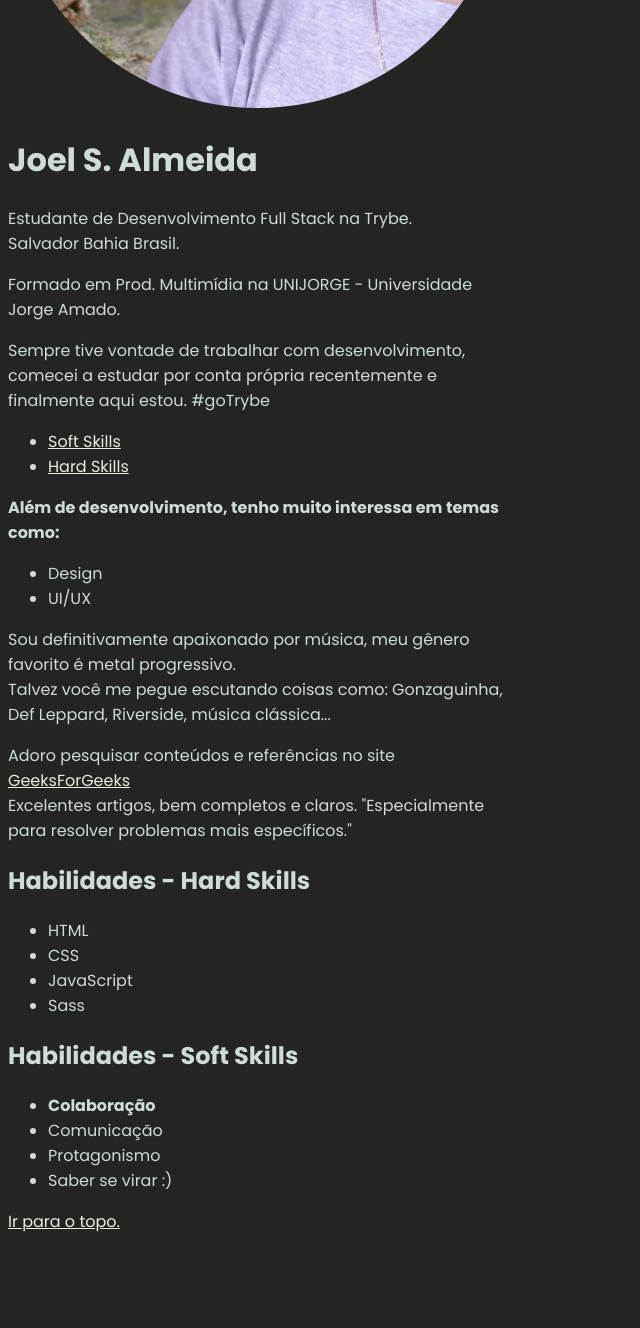
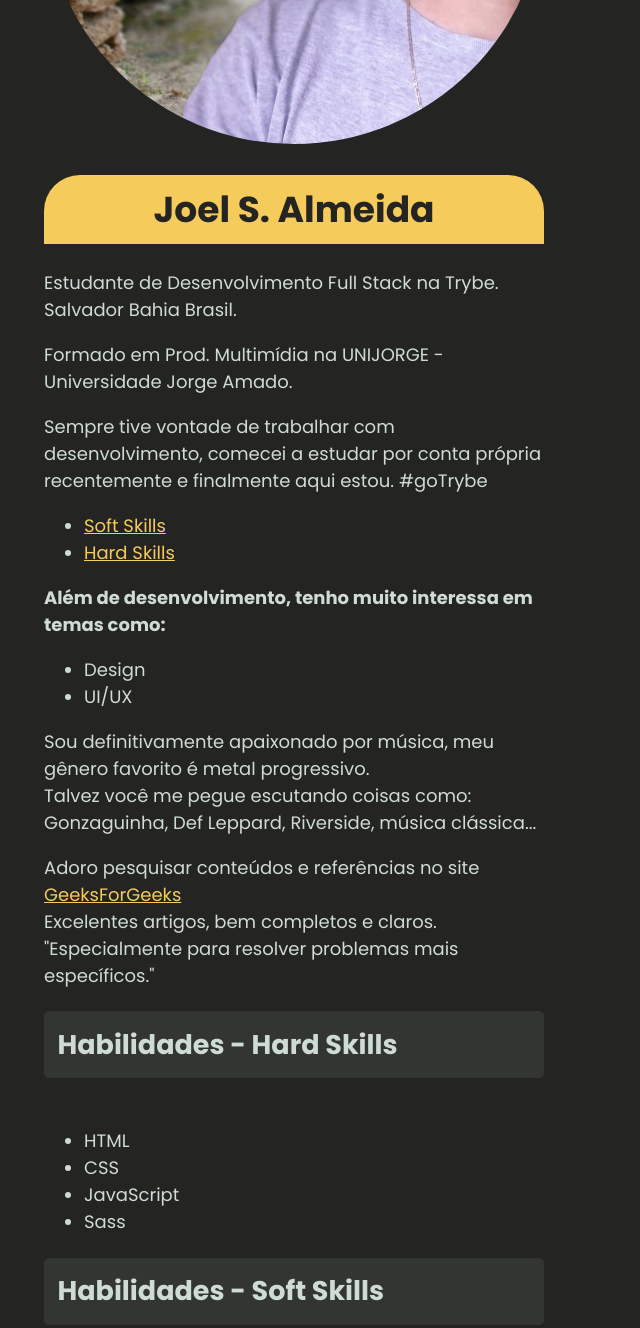
Before and after one commit to joelsalmeida/trybe-portfolio, a plain HTML site: page index.html in a window 1280 px wide. Shown: the part 400-1728 px from the top of the page, without its empty margins (0-640 px from the left). Before the commit the page ends 1642 px from the top, so only its background shows below. Drawn offline with Linux system fonts and the light colour scheme.

Commit message:
Adiciona elementos de destaque, altera algumas cores.

```diff
--- a/index.html
+++ b/index.html
@@ -14,14 +14,22 @@
     <style>
         body {
             font-family: 'Poppins', sans-serif;
+            font-size: 18px;
             background-color: #242423;
             color: #CFDBD5;
             text-decoration: none;
             max-width: 500px;
+            padding: 2em;
         }
 
         h1 {
             font-weight: 700;
+            background-color: #f5cb5c;
+            color: #242423;
+            padding: 0.2em;
+            text-align: center;
+            border-top-right-radius: 1em;
+            border-top-left-radius: 1em;
         }
 
         img {
@@ -29,7 +37,17 @@
         }
 
         a {
-            color: #E8EDDF;
+            color: #f5cb5c;
+        }
+
+        .featured {
+            background-color: #333533;
+            padding: 0.5em;
+            border-radius: 0.2em;
+        }
+
+        .list {
+            padding-top: 1.5em;
         }
     </style>
 </head>
@@ -67,18 +85,18 @@
         Excelentes artigos, bem completos e claros. "Especialmente para resolver problemas mais específicos."
     </p>
 
-    <h2 id="hard-skills">Habilidades - Hard Skills</h2>
+    <h2 id="hard-skills" class="featured">Habilidades - Hard Skills</h2>
 
-    <ul>
+    <ul class="list">
         <li>HTML</li>
         <li>CSS</li>
         <li>JavaScript</li>
         <li>Sass</li>
     </ul>
 
-    <h2 id="soft-skills">Habilidades - Soft Skills</h2>
+    <h2 id="soft-skills" class="featured">Habilidades - Soft Skills</h2>
 
-    <ul>
+    <ul class="list">
         <li><strong>Colaboração</strong></li>
         <li>Comunicação</li>
         <li>Protagonismo</li>
```
